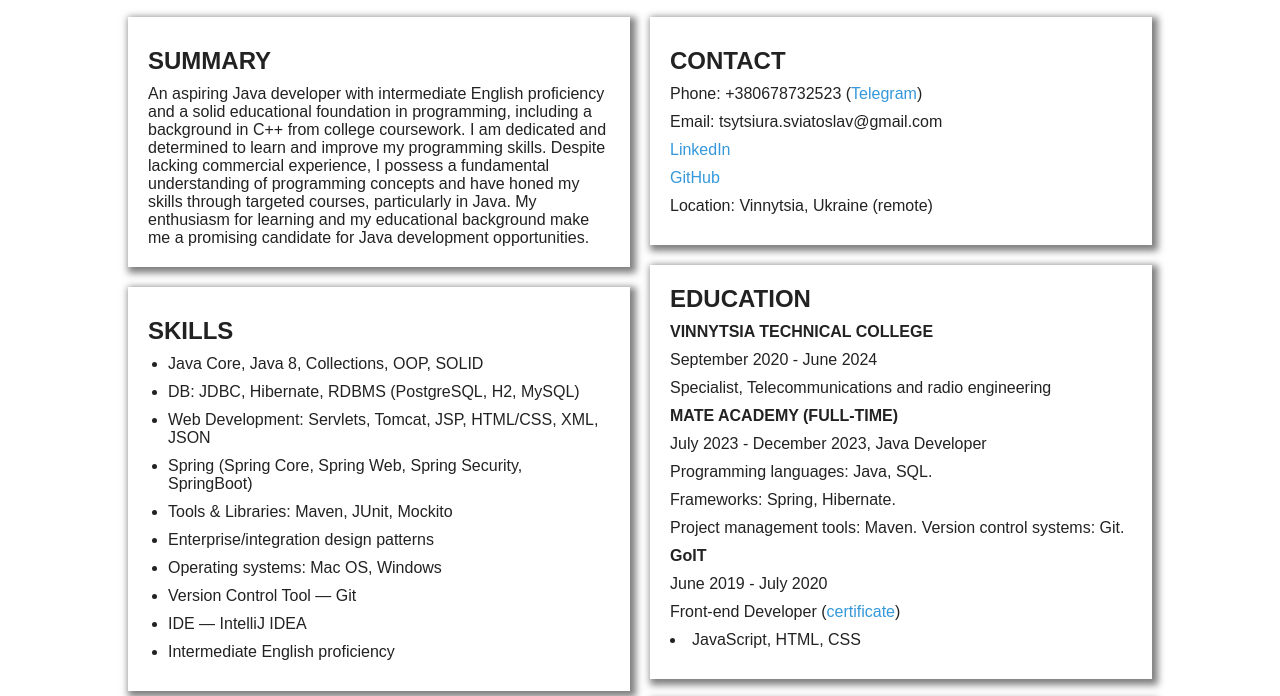
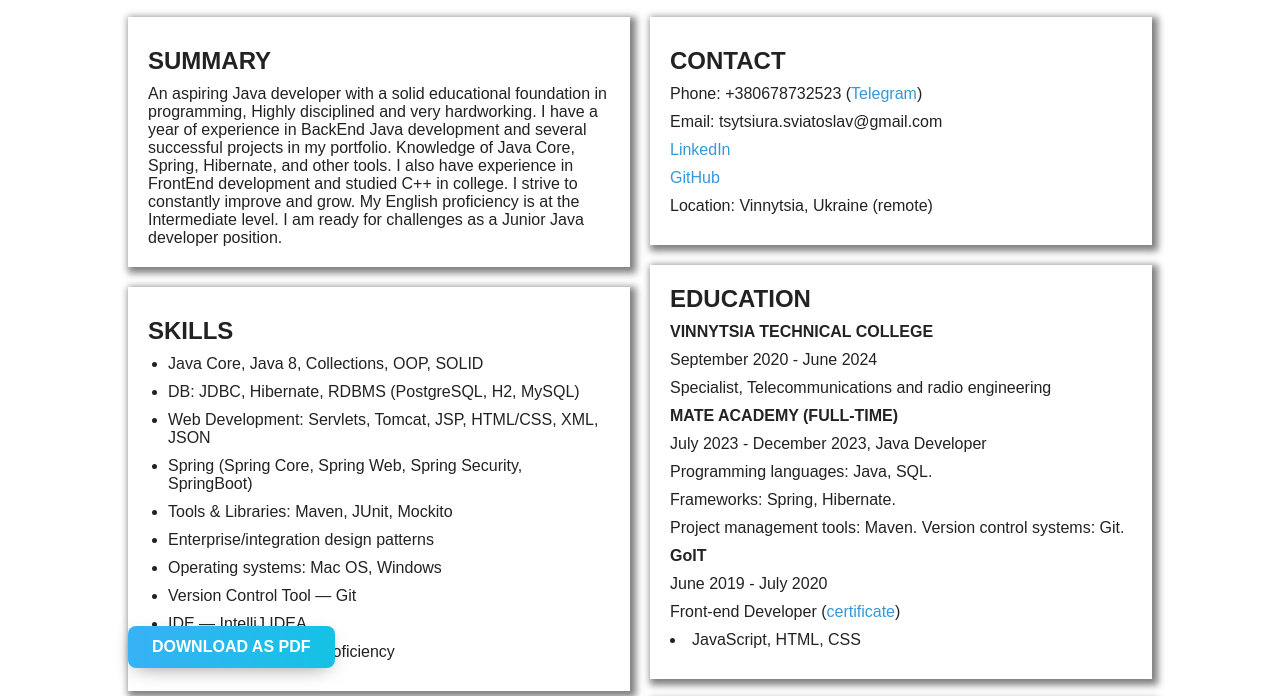
Before and after one commit to anigilator479/CV, a plain HTML site: page index.html in a window 1280 px wide. Shown: the part 92-788 px from the top of the page. Drawn offline with Linux system fonts and the light colour scheme.

Commit message:
add download button

```diff
--- a/index.html
+++ b/index.html
@@ -17,7 +17,13 @@
             <div class="left">
                 <section id="summary">
                     <h2 id="topic">SUMMARY</h2>
-                    <p>An aspiring Java developer with intermediate English proficiency and a solid educational foundation in programming, including a background in C++ from college coursework. I am dedicated and determined to learn and improve my programming skills. Despite lacking commercial experience, I possess a fundamental understanding of programming concepts and have honed my skills through targeted courses, particularly in Java. My enthusiasm for learning and my educational background make me a promising candidate for Java development opportunities.</p>
+                    <p>An aspiring Java developer with a solid educational foundation in
+                        programming, Highly disciplined and very hardworking. I have a
+                        year of experience in BackEnd Java development and several
+                        successful projects in my portfolio. Knowledge of Java Core,
+                        Spring, Hibernate, and other tools. I also have experience in FrontEnd development and studied C++ in college. I strive to constantly
+                        improve and grow. My English proficiency is at the Intermediate
+                        level. I am ready for challenges as a Junior Java developer position.</p>
                 </section>
 
                 <section id="skills">
@@ -52,6 +58,11 @@
                             <a href="project-link">project details</a></li>
                     </ul>
                 </section>
+                <div class="dwn-button">
+                    <form action="https://drive.google.com/file/d/13Qf7yQV5a0SyHWVm5Y3B0Snskd7PD9Jr/view?usp=sharing">
+                    <button type="submit" class="download-btn">Download as PDF</button>
+                    </form>
+                </div>
             </div>
             <div id="right">
                 <section id="contact">
--- a/style.css
+++ b/style.css
@@ -125,3 +125,50 @@ margin-bottom: 10px;
 #peshka{
 margin-bottom: 10px;
 }
+
+button {
+  background-color: #0074d9; /* Change this to your preferred color */
+  color: #fff; /* Text color */
+  padding: 10px 20px;
+  border: none;
+  border-radius: 5px;
+  cursor: pointer;
+}
+
+button:hover {
+  background-color: #0056a4; /* Change this to your preferred hover color */
+}
+
+.download-btn {
+  margin-top: 40px;
+  margin-left: 48px;
+  padding: 12px 24px;
+  font-size: 16px;
+  text-transform: uppercase;
+  font-weight: bold;
+  color: white;
+  background: linear-gradient(to right, #37b2f5, #14c2e5);
+  border: none;
+  border-radius: 8px;
+  box-shadow: 0 6px 20px -8px rgba(0, 0, 0, 0.5);
+  cursor: pointer;
+  transition: all 500ms ease;
+
+  position: fixed;
+  left: 80px;
+  bottom: 40px;
+  z-index: 200;
+}
+
+.download-btn:hover {
+  transform: translateY(-4px);
+}
+
+@media print {
+  #header {
+    display: none;
+  }
+  .download-btn {
+    display: none;
+  }
+}
```
